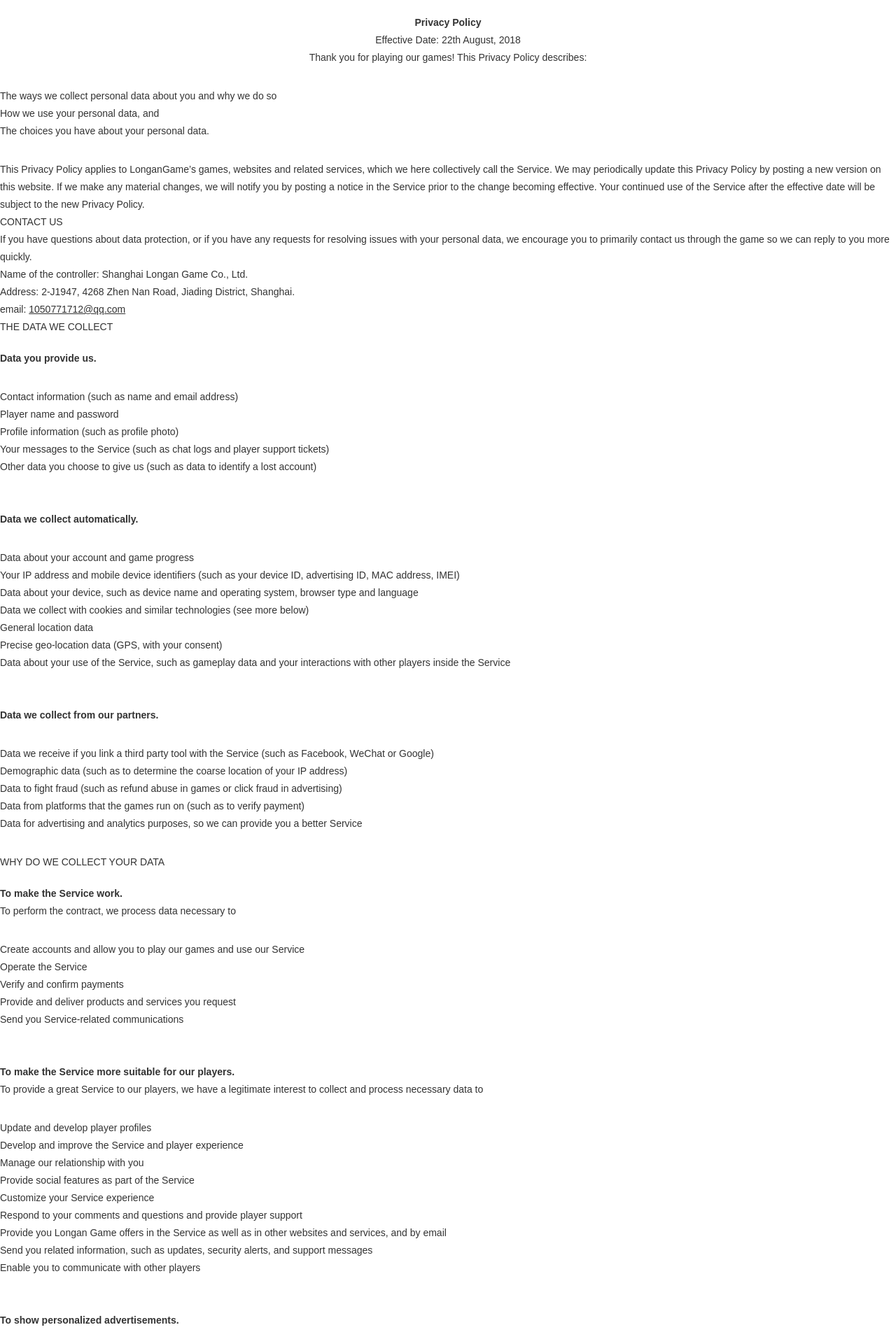
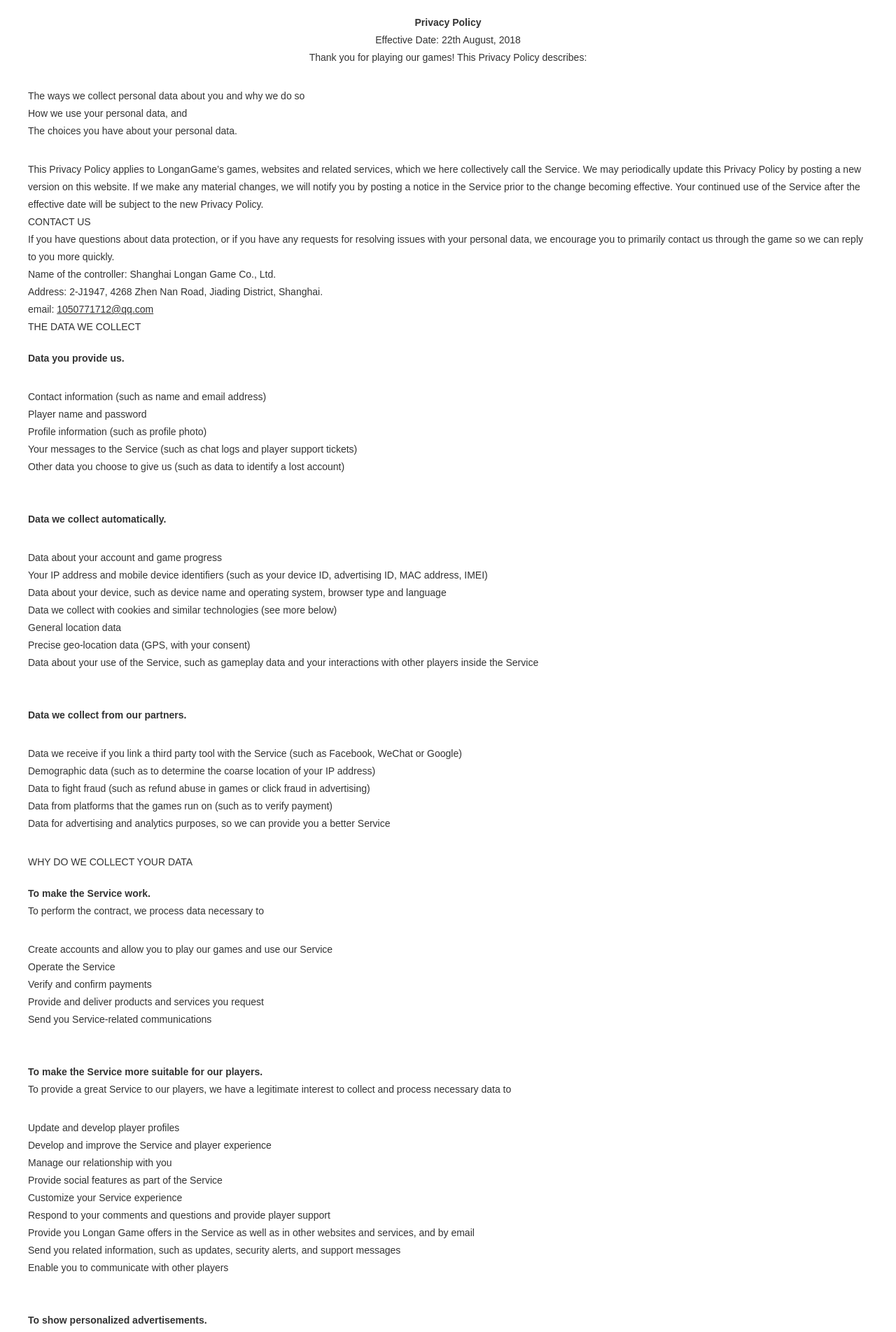
Before and after one commit to xuguangtech/geaspay, a Jekyll site: the page built from index.html, in a window 1280 px wide. Shown: the top 1904 px of the page at 70% size. Built offline with Jekyll 4.4.1, drawn with Linux system fonts in a browser that asks for light colours.

Commit message:
Update default.html
整体居中

```diff
--- a/_layouts/default.html
+++ b/_layouts/default.html
@@ -258,7 +258,8 @@
 <script src="{{ '/assets/js/index.js' | relative_url }}"></script>
 <script src="{{ '/assets/js/wow.js' | relative_url }}"></script>
 -->
-	<p align="center"><strong>Privacy Policy</strong><br />
+<div style="margin:0 auto; width:1200px;">
+<p align="center"><strong>Privacy Policy</strong><br />
   Effective  Date: 22th August, 2018<br />
   Thank  you for playing our games! This Privacy Policy describes:</p>
 <ul>
@@ -369,5 +370,6 @@
   <strong>Data retention.</strong><br />
   We  retain your data for as long as your account is active or as needed to provide  you the Service.&nbsp;We will for example periodically de-identify unused game  accounts and we regularly review and de-identify unnecessary data.<br />
   Note that if you ask us to remove your personal data, we will retain your data  as necessary for our legitimate business interests, such as to comply with our  legal obligations, resolve disputes, and enforce our agreements.</p>
+	</div>
 </body>
 </html>
```
